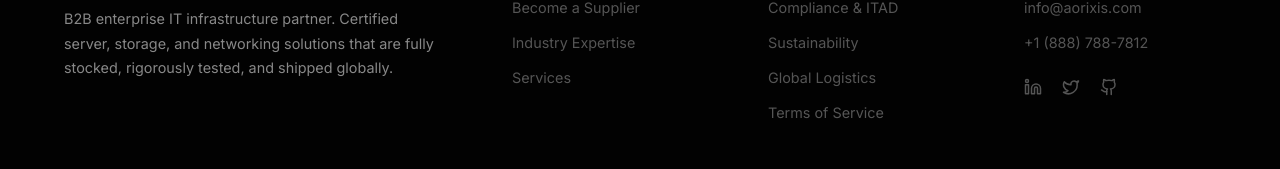
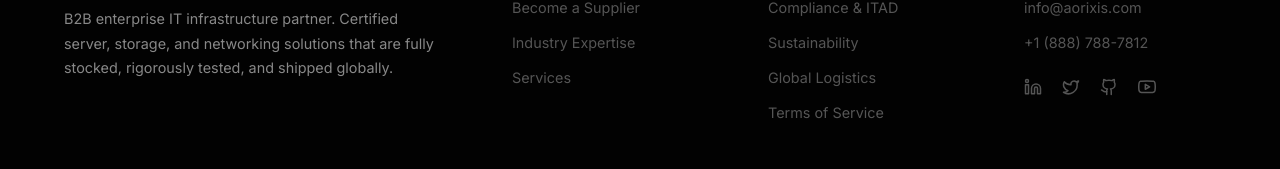
Before and after one commit to Synaphis/hardware-solutions, a Next.js app: page / in a window 1280 px wide. Shown: the part 7190-7359 px from the top of the page. Built offline with nearby package versions, Linux system fonts and the light colour scheme.

Commit message:
Add YouTube social icon to footer

```diff
--- a/src/components/Footer.tsx
+++ b/src/components/Footer.tsx
@@ -11,6 +11,9 @@
 );
 const GithubIcon = ({ size }: { size: number }) => (
   <svg xmlns="http://www.w3.org/2000/svg" width={size} height={size} viewBox="0 0 24 24" fill="none" stroke="currentColor" strokeWidth="2" strokeLinecap="round" strokeLinejoin="round"><path d="M15 22v-4a4.8 4.8 0 0 0-1-3.5c3 0 6-2 6-5.5.08-1.25-.27-2.48-1-3.5.28-1.15.28-2.35 0-3.5 0 0-1 0-3 1.5-2.64-.5-5.36-.5-8 0C6 2 5 2 5 2c-.3 1.15-.3 2.35 0 3.5A5.403 5.403 0 0 0 4 9c0 3.5 3 5.5 6 5.5-.39.49-.68 1.05-.85 1.65-.17.6-.22 1.23-.15 1.85v4" /><path d="M9 18c-4.51 2-5-2-7-2" /></svg>
+);
+const YoutubeIcon = ({ size }: { size: number }) => (
+  <svg xmlns="http://www.w3.org/2000/svg" width={size} height={size} viewBox="0 0 24 24" fill="none" stroke="currentColor" strokeWidth="2" strokeLinecap="round" strokeLinejoin="round"><path d="M22.54 6.42a2.78 2.78 0 0 0-1.94-2C18.88 4 12 4 12 4s-6.88 0-8.6.46a2.78 2.78 0 0 0-1.94 2A29 29 0 0 0 1 11.75a29 29 0 0 0 .46 5.33A2.78 2.78 0 0 0 3.4 19c1.72.46 8.6.46 8.6.46s6.88 0 8.6-.46a2.78 2.78 0 0 0 1.94-2 29 29 0 0 0 .46-5.25 29 29 0 0 0-.46-5.33z"/><polygon points="9.75 15.02 15.5 11.75 9.75 8.48 9.75 15.02"/></svg>
 );
 
 export default function Footer() {
@@ -61,6 +64,7 @@
               <a href="#" className={styles.socialIcon} aria-label="LinkedIn"><LinkedinIcon size={18} /></a>
               <a href="#" className={styles.socialIcon} aria-label="Twitter"><TwitterIcon size={18} /></a>
               <a href="#" className={styles.socialIcon} aria-label="Github"><GithubIcon size={18} /></a>
+              <a href="#" className={styles.socialIcon} aria-label="YouTube"><YoutubeIcon size={18} /></a>
             </div>
           </div>
 
```
